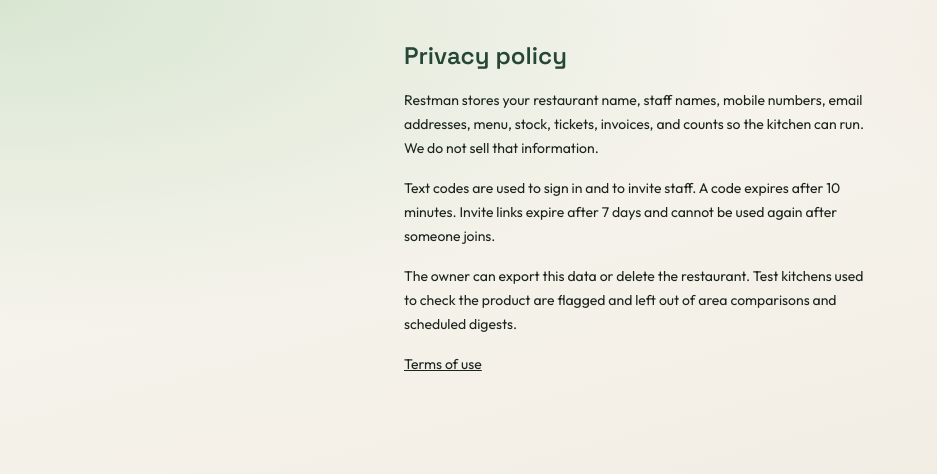
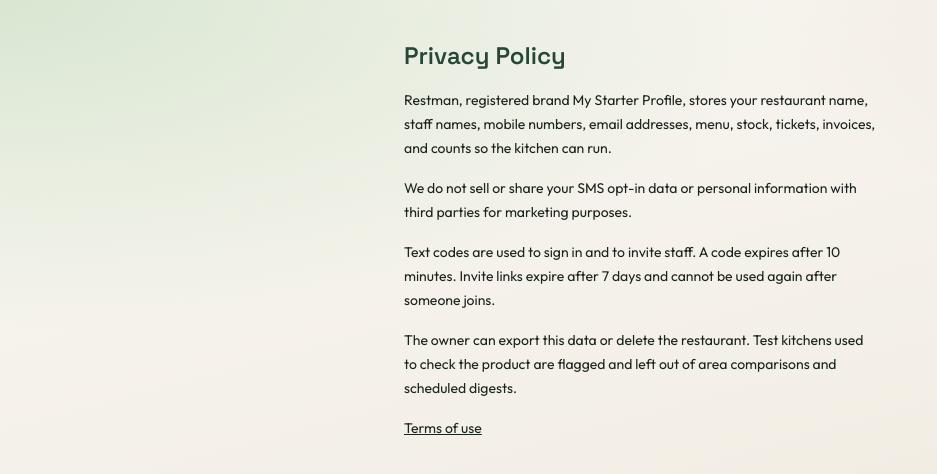
Before and after one commit to phaniblend/REIN, a Next.js app: page /privacy in a window 1280 px wide. Shown: the top 474 px of the page, without its empty margins (0-937 px from the left). Built offline with nearby package versions, Linux system fonts and the light colour scheme.

Commit message:
State the SMS terms carriers require on the public legal pages.
Name the registered brand and spell out opt-out, rates, and that SMS data is not sold.

```diff
--- a/src/app/privacy/page.tsx
+++ b/src/app/privacy/page.tsx
@@ -4,12 +4,16 @@
   return (
     <main className="mx-auto max-w-lg space-y-4 px-5 py-10 text-sm leading-6">
       <h1 className="font-[family-name:var(--font-display)] text-2xl font-semibold text-[var(--accent)]">
-        Privacy policy
+        Privacy Policy
       </h1>
       <p>
-        Restman stores your restaurant name, staff names, mobile numbers,
-        email addresses, menu, stock, tickets, invoices, and counts so the
-        kitchen can run. We do not sell that information.
+        Restman, registered brand My Starter Profile, stores your restaurant
+        name, staff names, mobile numbers, email addresses, menu, stock,
+        tickets, invoices, and counts so the kitchen can run.
+      </p>
+      <p>
+        We do not sell or share your SMS opt-in data or personal information
+        with third parties for marketing purposes.
       </p>
       <p>
         Text codes are used to sign in and to invite staff. A code expires
--- a/src/app/terms/page.tsx
+++ b/src/app/terms/page.tsx
@@ -4,8 +4,16 @@
   return (
     <main className="mx-auto max-w-lg space-y-4 px-5 py-10 text-sm leading-6">
       <h1 className="font-[family-name:var(--font-display)] text-2xl font-semibold text-[var(--accent)]">
-        Terms of use
+        Terms of Service
       </h1>
+      <h2 className="text-base font-semibold">SMS terms</h2>
+      <p>
+        Restman, registered brand My Starter Profile, texts one-time sign-in
+        codes and staff invite links only after you ask for them on
+        restman.live or an owner invites your number. Message and data rates
+        may apply. Reply STOP to opt out and HELP for help. Message frequency
+        varies.
+      </p>
       <p>
         Restman is a back-of-house tool for stock, recipes, and kitchen counts.
         It does not take card payments and it does not replace your register.
```
